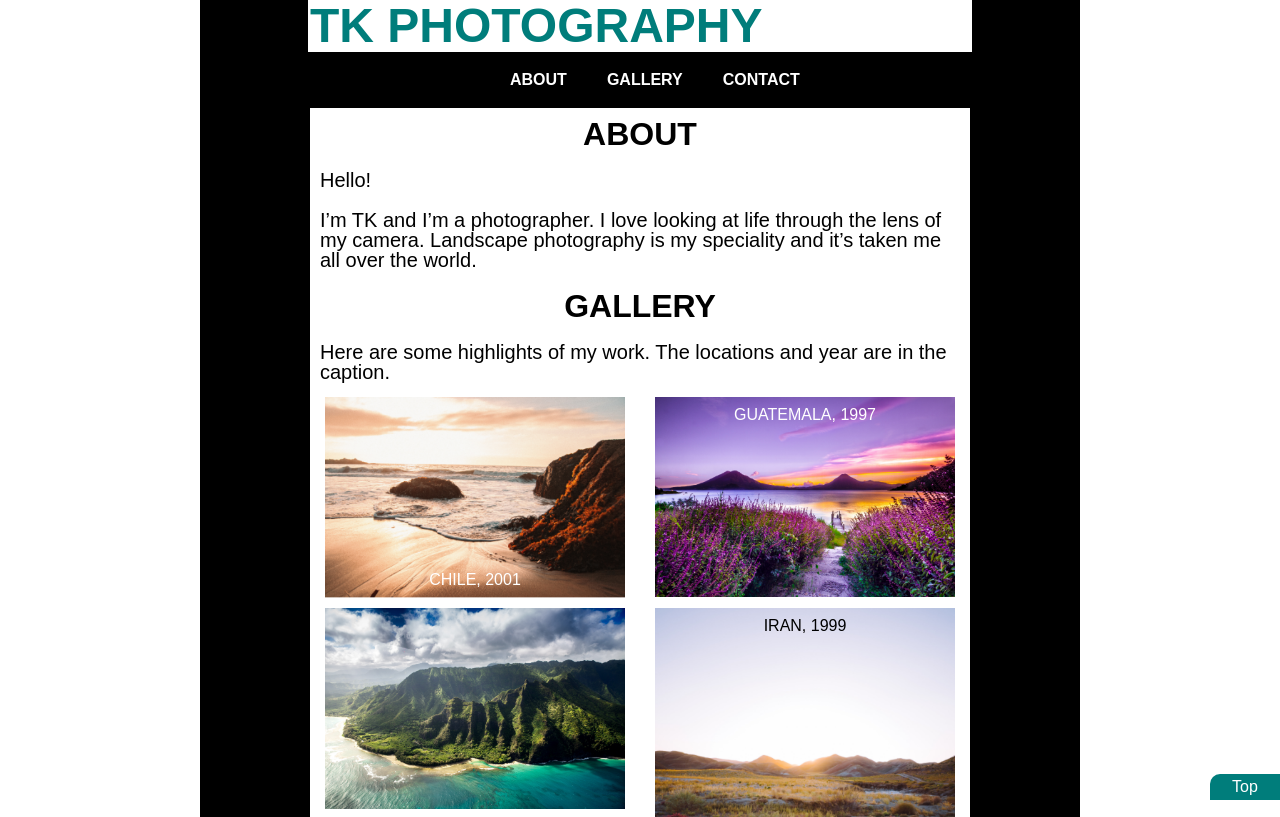
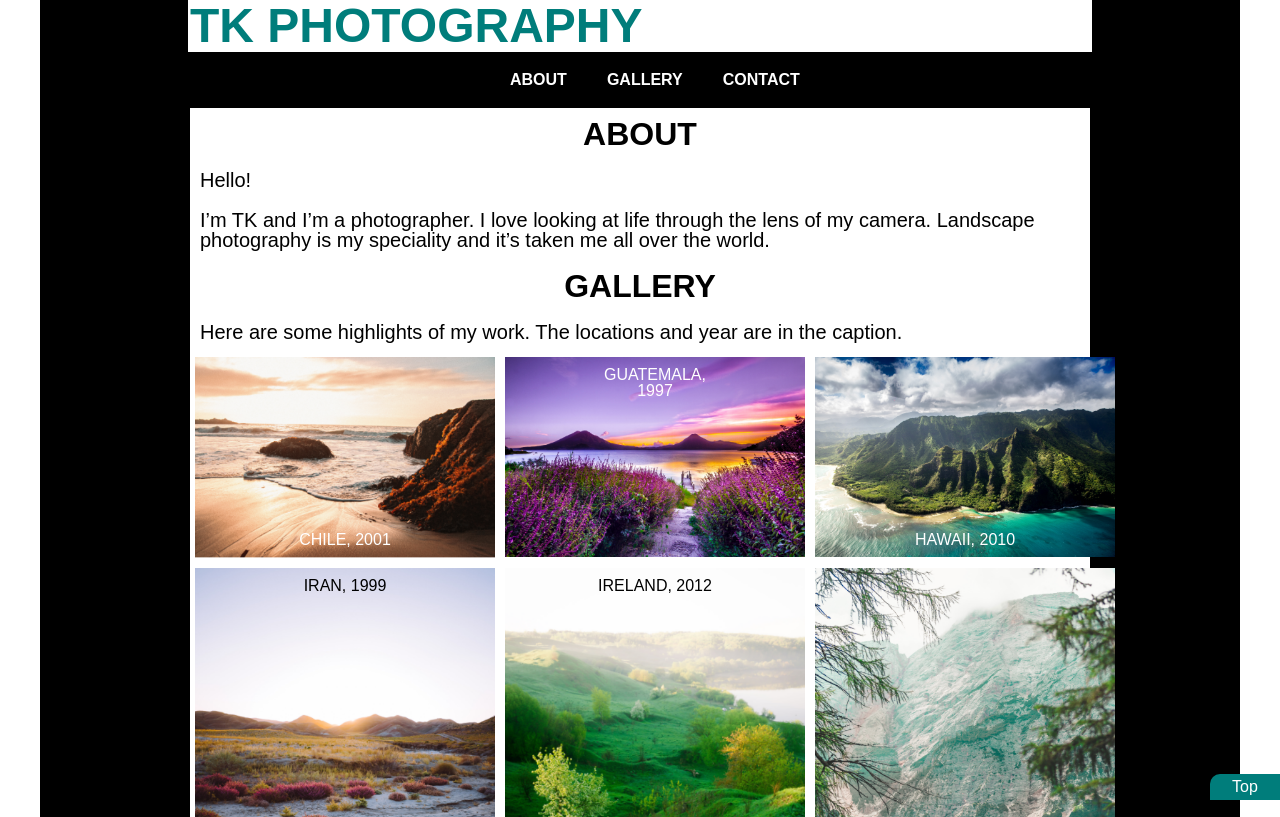
Before and after one commit to abrunkho/photogallery, a plain HTML site: page index.html in a window 1280 px wide. Shown: the top 817 px of the page. Drawn offline with Linux system fonts and the light colour scheme.

Commit message:
started media query for 1200px

```diff
--- a/styles.css
+++ b/styles.css
@@ -104,7 +104,6 @@ NAVIGATION
 nav{
     width: 300px;
     color: #FFFFFF;
-    align-content: center;
     margin: 0 auto;
 }
 
@@ -293,3 +292,42 @@ MEDIA QUERIES
     }
 
 }
+
+@media screen and (min-width: 1200px){
+
+    body{
+        width: 1200px;
+    }
+
+    h1{
+        text-align: left;
+        margin: 0 auto;
+        width: 75%
+    }
+
+    nav{
+
+    }
+
+    #about{
+        margin: 0 auto;
+        width: 75%;
+    }
+
+    #gallery{
+        margin: 0 auto;
+        width: 75%;
+    }
+
+    #gallery-grid{
+        display: grid;
+        grid-template-columns: 1fr 1fr 1fr;
+    }
+
+    #gallery-grid img{
+        width: 300px;
+        padding:5px;
+    }
+
+
+}
```
